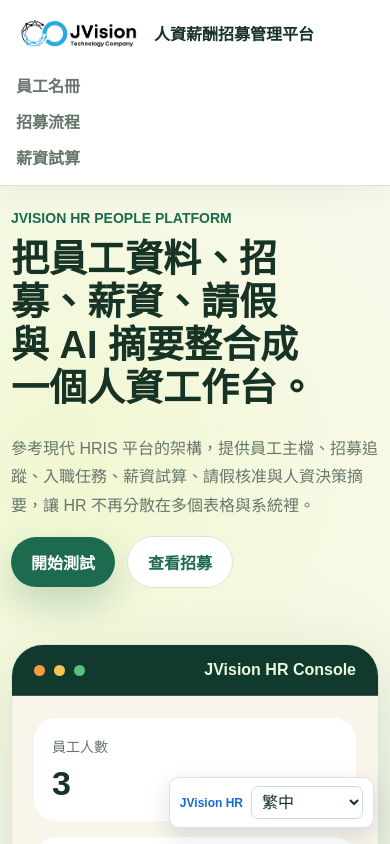
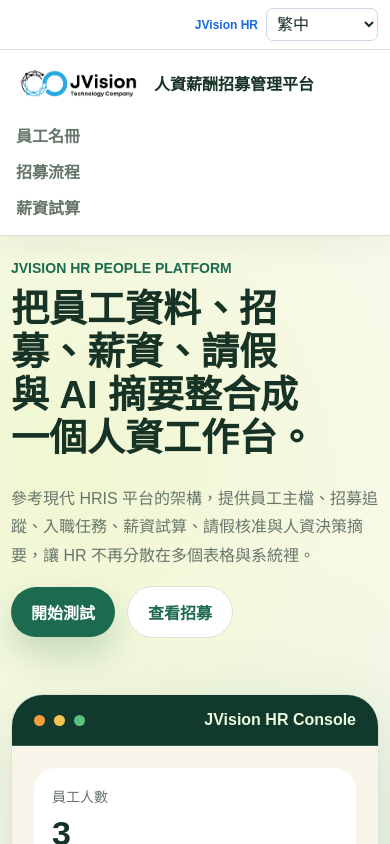
Before and after one commit to JVision-pj/jvision-hris, a Next.js app: page / in a window 390 px wide. Shown: the top 844 px of the page. Built offline with nearby package versions, Linux system fonts and the light colour scheme.

Commit message:
Fix mobile overlay and layout overflow

```diff
--- a/src/app/globals.css
+++ b/src/app/globals.css
@@ -566,13 +566,34 @@
   min-width: 112px;
 }
 
+/* Prevent the full-bleed navigation/footer from creating a page-level scrollbar. */
+html,
+body {
+  overflow-x: hidden;
+}
+
 /* Keep the fixed language control clear of footer links at the end of the page. */
 .site-footer {
   padding-bottom: max(104px, calc(34px + env(safe-area-inset-bottom)));
 }
 
 @media (max-width: 720px) {
+  .language-switcher {
+    position: relative !important;
+    right: auto !important;
+    bottom: auto !important;
+    width: 100%;
+    max-width: none;
+    justify-content: flex-end;
+    box-sizing: border-box;
+    padding: 8px 12px !important;
+    border: 0 !important;
+    border-bottom: 1px solid #d8e1ec !important;
+    border-radius: 0 !important;
+    box-shadow: none !important;
+  }
+
   .site-footer {
-    padding-bottom: max(118px, calc(34px + env(safe-area-inset-bottom)));
+    padding-bottom: max(34px, env(safe-area-inset-bottom));
   }
 }
```
